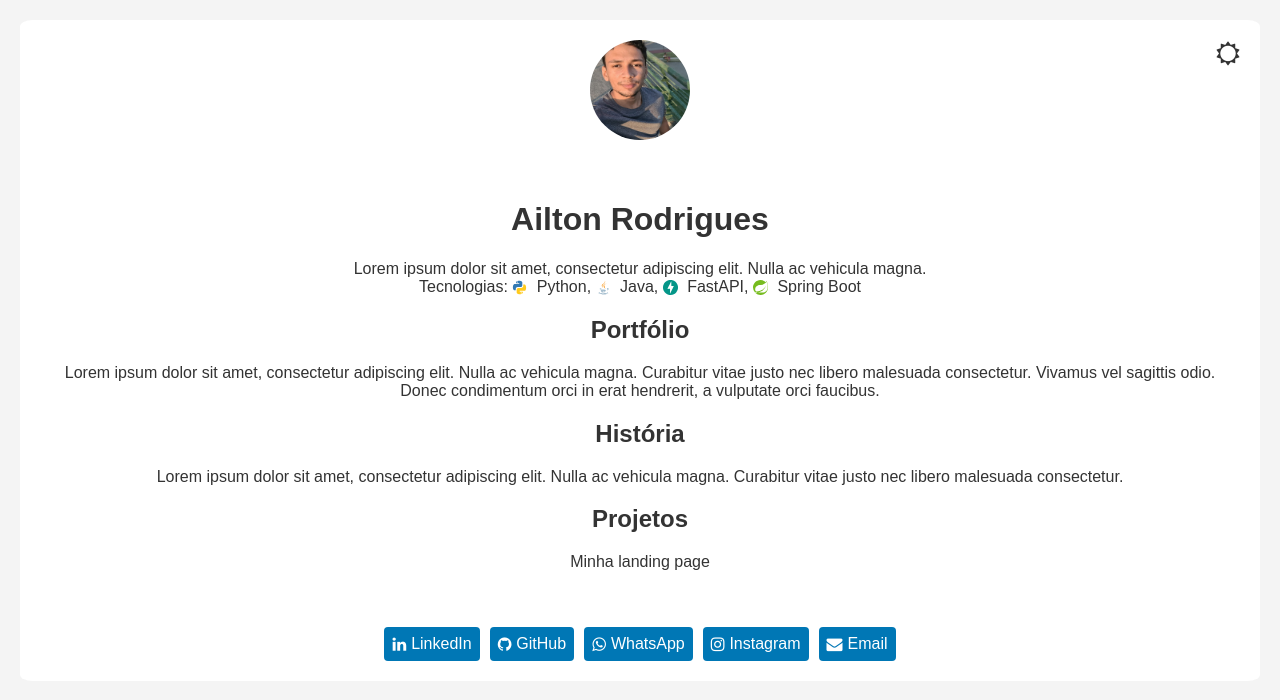
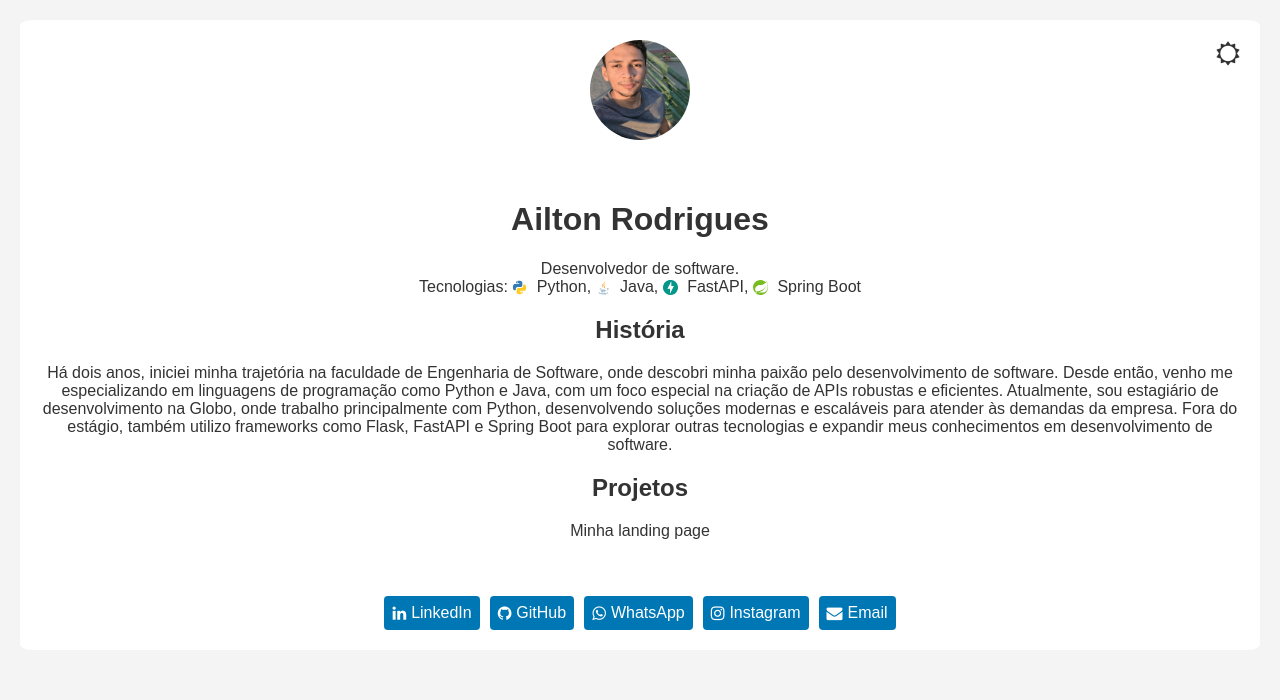
Before and after one commit to ailtonacr/portifolio, a plain HTML site: page index.html in a window 1280 px wide. Drawn offline with Linux system fonts and the light colour scheme.

Commit message:
atualizações no README.md e no texto de história no index.html

```diff
--- a/index.html
+++ b/index.html
@@ -6,6 +6,7 @@
     <title>Ailton Rodrigues - Profile</title>
     <link rel="stylesheet" href="css/styles.css">
     <link rel="stylesheet" href="https://cdnjs.cloudflare.com/ajax/libs/font-awesome/4.7.0/css/font-awesome.min.css">
+    <link rel="icon" type="image/png" href="images/planet-icon.png">
 </head>
 <body>
 <div class="container">
@@ -16,7 +17,7 @@
     <div class="info-text">
         <h1>Ailton Rodrigues</h1>
 
-        <p>Lorem ipsum dolor sit amet, consectetur adipiscing elit. Nulla ac vehicula magna.<br>
+        <p>Desenvolvedor de software.<br>
             Tecnologias:
             <a href="https://www.python.org" target="_blank" class="tech-link">
                 <img src="images/python-icon.svg" class="tech-icon" alt="Python" title="Python">
@@ -32,15 +33,12 @@
             </a> Spring Boot
         </p>
 
-        <h2>Portfólio</h2>
-        <p>Lorem ipsum dolor sit amet, consectetur adipiscing elit. Nulla ac vehicula magna. Curabitur vitae justo nec libero malesuada consectetur. Vivamus vel sagittis odio. Donec condimentum orci in erat hendrerit, a vulputate orci faucibus.</p>
-
         <h2>História</h2>
-        <p>Lorem ipsum dolor sit amet, consectetur adipiscing elit. Nulla ac vehicula magna. Curabitur vitae justo nec libero malesuada consectetur.</p>
+        <p>Há dois anos, iniciei minha trajetória na faculdade de Engenharia de Software, onde descobri minha paixão pelo desenvolvimento de software. Desde então, venho me especializando em linguagens de programação como Python e Java, com um foco especial na criação de APIs robustas e eficientes. Atualmente, sou estagiário de desenvolvimento na Globo, onde trabalho principalmente com Python, desenvolvendo soluções modernas e escaláveis para atender às demandas da empresa. Fora do estágio, também utilizo frameworks como Flask, FastAPI e Spring Boot para explorar outras tecnologias e expandir meus conhecimentos em desenvolvimento de software.</p>
 
         <h2>Projetos</h2>
         <ul>
-            <li><a href="https://github.com/ailtonacr/acr" target="_blank">Minha landing page</a></li>
+            <li><a href="https://github.com/ailtonacr/portifolio" target="_blank">Minha landing page</a></li>
         </ul>
     </div>
 
```
Also changed, not shown: 1 other file.
